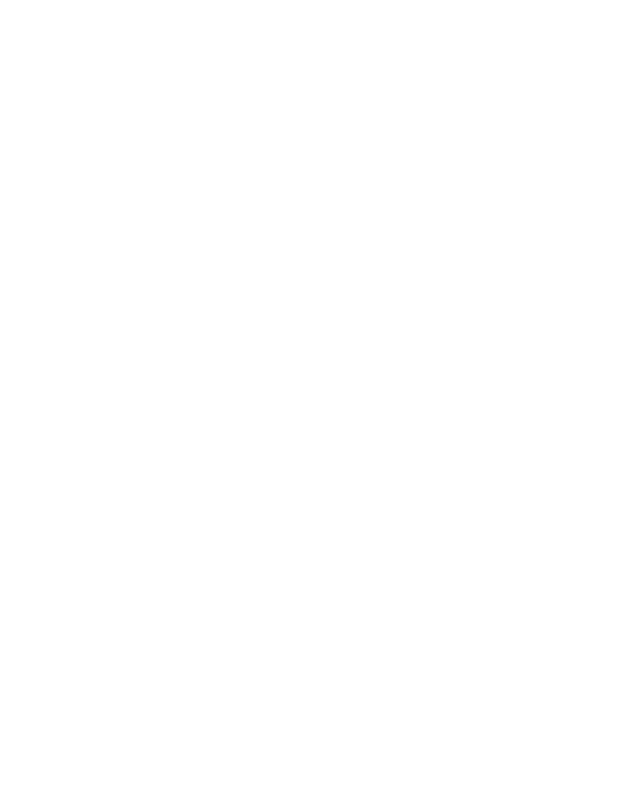
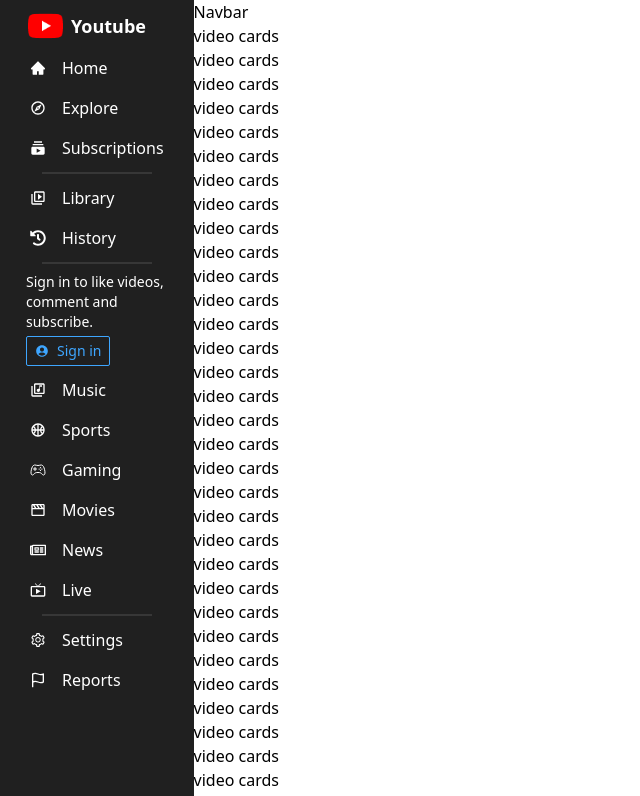
Before and after one commit to aziv7/twcss-youtube-ui, a React (Create React App) app: page / in a window 1280 px wide. Shown: the top 796 px of the page, without its empty margins (0-640 px from the left). Built offline with nearby package versions, Linux system fonts and the light colour scheme.

Commit message:
left side menu

```diff
--- a/package.json
+++ b/package.json
@@ -8,6 +8,8 @@
     "@testing-library/user-event": "^13.5.0",
     "react": "^18.2.0",
     "react-dom": "^18.2.0",
+    "react-icons": "^4.4.0",
+    "react-router-dom": "^6.3.0",
     "react-scripts": "5.0.1",
     "web-vitals": "^2.1.4"
   },
--- a/src/App.js
+++ b/src/App.js
@@ -1,7 +1,60 @@
+import { LeftSideMenu, Navbar } from './components';
 import logo from './logo.svg';
 
 function App() {
-  return <div className='App'></div>;
+  return (
+    <div className='flex flex-row'>
+      <LeftSideMenu />
+      <div className='flex-[7]'>
+        <Navbar />
+        <div>video cards</div>
+        <div>video cards</div>
+        <div>video cards</div>
+        <div>video cards</div>
+        <div>video cards</div>
+        <div>video cards</div>
+        <div>video cards</div>
+        <div>video cards</div>
+        <div>video cards</div>
+        <div>video cards</div>
+        <div>video cards</div>
+        <div>video cards</div>
+        <div>video cards</div>
+        <div>video cards</div>
+        <div>video cards</div>
+        <div>video cards</div>
+        <div>video cards</div>
+        <div>video cards</div>
+        <div>video cards</div>
+        <div>video cards</div>
+        <div>video cards</div>
+        <div>video cards</div>
+        <div>video cards</div>
+        <div>video cards</div>
+        <div>video cards</div>
+        <div>video cards</div>
+        <div>video cards</div>
+        <div>video cards</div>
+        <div>video cards</div>
+        <div>video cards</div>
+        <div>video cards</div>
+        <div>video cards</div>
+        <div>video cards</div> <div>video cards</div>
+        <div>video cards</div>
+        <div>video cards</div>
+        <div>video cards</div>
+        <div>video cards</div>
+        <div>video cards</div>
+        <div>video cards</div> <div>video cards</div>
+        <div>video cards</div>
+        <div>video cards</div>
+        <div>video cards</div>
+        <div>video cards</div>
+        <div>video cards</div>
+        <div>video cards</div>
+      </div>
+    </div>
+  );
 }
 
 export default App;
--- /dev/null
+++ b/src/components/LeftSideMenu.jsx
@@ -0,0 +1,97 @@
+import React from 'react';
+import {
+  MdOutlineExplore,
+  MdLiveTv,
+  MdOutlineVideoLibrary,
+  MdSubscriptions,
+  MdOutlineLibraryMusic,
+  MdOutlineSportsBasketball,
+  MdOutlineSettingsBrightness,
+  MdAccountCircle,
+} from 'react-icons/md';
+
+import { FiFlag } from 'react-icons/fi';
+
+import { FaHistory, FaRegNewspaper } from 'react-icons/fa';
+
+import { BiMovie, BiHelpCircle } from 'react-icons/bi';
+
+import { AiFillHome, AiOutlineSetting } from 'react-icons/ai';
+import { IoGameControllerOutline } from 'react-icons/io5';
+
+import youtubeLogo from '../imgs/logo.png';
+const LeftSideMenu = () => {
+  return (
+    <div className='sticky top-0  flex-[1] lg:flex-[1.2] h-screen max-h-screen overflow-y-visible text-white bg-sidebarmenu'>
+      <div className='overflow-y-visible'>
+        <div className='flex space-x-2  p-3 pb-0 px-7 cursor-pointer items-center justify-start'>
+          <img src={youtubeLogo} className='h-7' alt='Youtube logo' />{' '}
+          <h1 className='font-bold text-lg'>Youtube</h1>
+        </div>
+        <div className='py-[8px] px-[26px]  flex flex-col'>
+          <div className='flex cursor-pointer items-center space-x-4 rounded-sm hover:bg-gray-800 px-1 py-2'>
+            <AiFillHome /> <span>Home</span>
+          </div>
+          <div className='flex cursor-pointer items-center space-x-4 rounded-sm hover:bg-gray-800 px-1 py-2'>
+            <MdOutlineExplore /> <span>Explore</span>
+          </div>
+          <div className='flex cursor-pointer items-center space-x-4 rounded-sm hover:bg-gray-800 px-1 py-2'>
+            <MdSubscriptions /> <span>Subscriptions</span>
+          </div>
+          <hr className='mx-4 my-1 border-[0.5px] border-solid border-borderColor ' />
+          <div className='flex cursor-pointer items-center space-x-4 rounded-sm hover:bg-gray-800 px-1 py-2'>
+            <MdOutlineVideoLibrary /> <span>Library</span>
+          </div>
+
+          <div className='flex cursor-pointer items-center space-x-4 rounded-sm hover:bg-gray-800 px-1 py-2'>
+            <FaHistory /> <span>History</span>
+          </div>
+          <hr className='mx-4 my-1 border-[0.5px] border-solid border-borderColor ' />
+          <div className='space-y-1 my-1'>
+            <p className='text-sm'>
+              Sign in to like videos, comment and subscribe.
+            </p>
+            <button className='bg-transparent flex items-center justify-center space-x-2 border-solid border rounded-sm text-buttonborder  border-buttonborder text-sm font-medium  px-2 py-1'>
+              <MdAccountCircle /> <span>Sign in</span>
+            </button>
+          </div>
+
+          <div className='flex cursor-pointer items-center space-x-4 rounded-sm hover:bg-gray-800 px-1 py-2'>
+            <MdOutlineLibraryMusic /> <span>Music</span>
+          </div>
+          <div className='flex cursor-pointer items-center space-x-4 rounded-sm hover:bg-gray-800 px-1 py-2'>
+            <MdOutlineSportsBasketball /> <span>Sports</span>
+          </div>
+          <div className='flex cursor-pointer items-center space-x-4 rounded-sm hover:bg-gray-800 px-1 py-2'>
+            <IoGameControllerOutline /> <span>Gaming</span>
+          </div>
+          <div className='flex cursor-pointer items-center space-x-4 rounded-sm hover:bg-gray-800 px-1 py-2'>
+            <BiMovie /> <span>Movies</span>
+          </div>
+          <div className='flex cursor-pointer items-center space-x-4 rounded-sm hover:bg-gray-800 px-1 py-2'>
+            <FaRegNewspaper /> <span>News</span>
+          </div>
+          <div className='flex cursor-pointer items-center space-x-4 rounded-sm hover:bg-gray-800 px-1 py-2'>
+            <MdLiveTv /> <span>Live</span>
+          </div>
+          <hr className='mx-4 my-1 border-[0.5px] border-solid border-borderColor ' />
+          <div className='flex cursor-pointer items-center space-x-4 rounded-sm hover:bg-gray-800 px-1 py-2'>
+            <AiOutlineSetting /> <span>Settings</span>
+          </div>
+          <div className='flex cursor-pointer items-center space-x-4  rounded-sm hover:bg-gray-800 px-1 py-2'>
+            <FiFlag /> <span>Reports</span>
+          </div>
+          {/* <div className='flex cursor-pointer items-center space-x-4 rounded-sm hover:bg-gray-800 px-1 py-2'>
+            <BiHelpCircle size='24px' /> <span>Help</span>
+          </div>
+
+          <div className='flex cursor-pointer items-center rounded-sm hover:bg-gray-800 px-1 py-2 space-x-4'>
+            <MdOutlineSettingsBrightness size='24px' /> <span>Light Mode</span>
+          </div> */}
+        </div>
+      </div>
+    </div>
+  );
+};
+
+export default LeftSideMenu;
--- /dev/null
+++ b/src/components/Navbar.jsx
@@ -0,0 +1,7 @@
+import React from 'react';
+
+const Navbar = () => {
+  return <div>Navbar</div>;
+};
+
+export default Navbar;
--- /dev/null
+++ b/src/components/index.js
@@ -0,0 +1,3 @@
+export { default as LeftSideMenu } from './LeftSideMenu';
+
+export { default as Navbar } from './Navbar';
--- a/tailwind.config.js
+++ b/tailwind.config.js
@@ -1,7 +1,13 @@
 module.exports = {
   content: ['./src/**/*.{js,jsx,ts,tsx}'],
   theme: {
-    extend: {},
+    extend: {
+      colors: {
+        sidebarmenu: '#202020',
+        borderColor: '#373737',
+        buttonborder: '#3ea6ff',
+      },
+    },
   },
   plugins: [],
 };
```
Also changed, not shown: src/imgs/logo.png (added), 1 other file (tests, documents, lock files or other folders).
